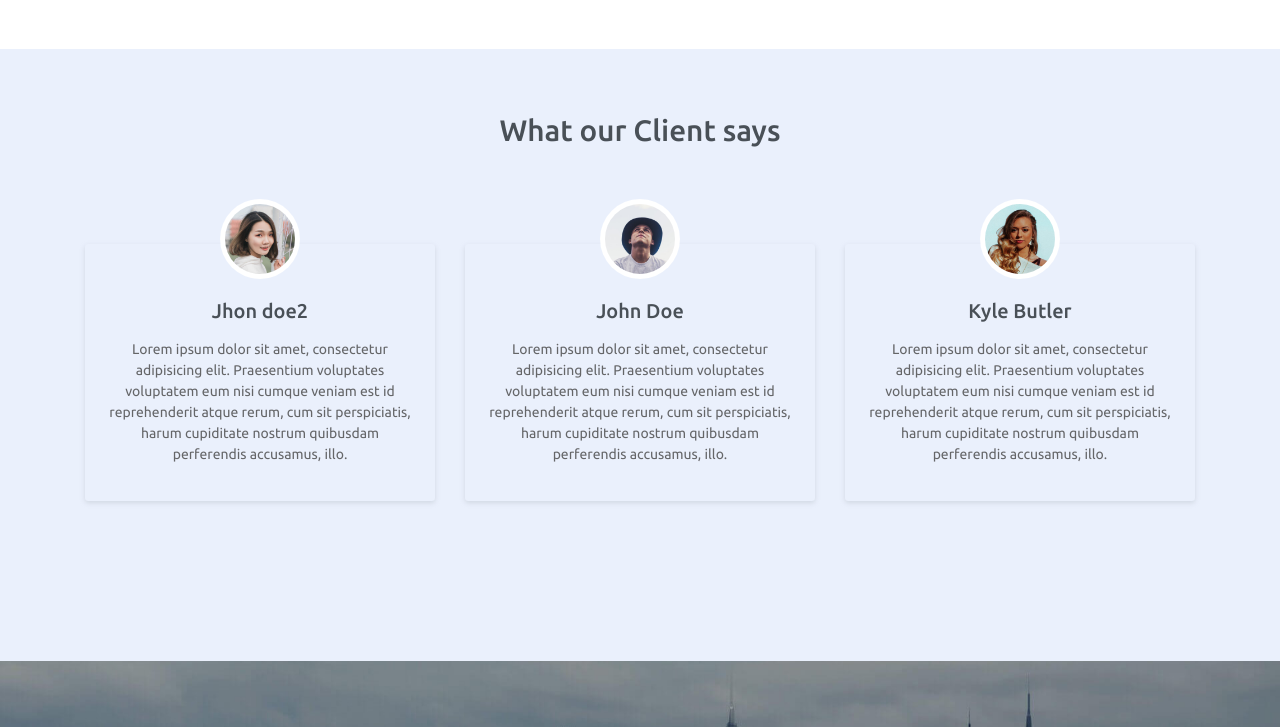
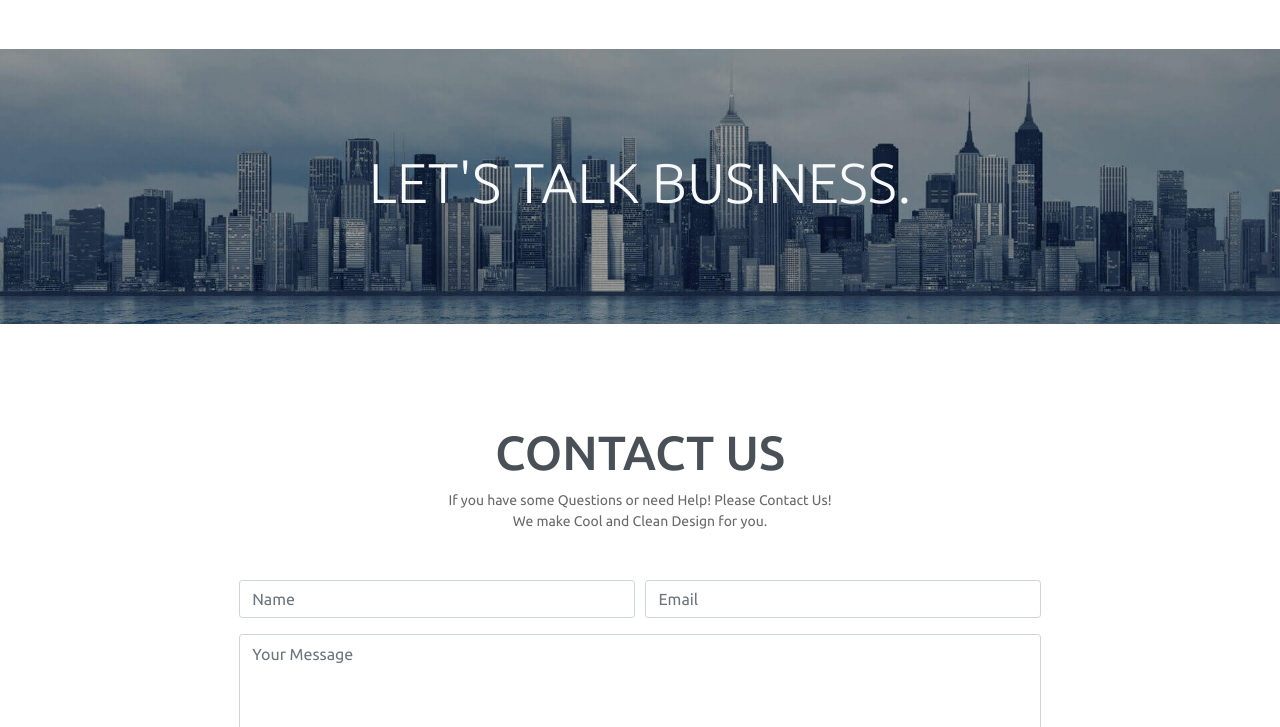
Before and after one commit to vivekpahilwan/codecavev3, a plain HTML site: page index.html in a window 1280 px wide. Shown: the part 3733-4460 px from the top of the page. Drawn offline with Linux system fonts and the light colour scheme.

Commit message:
review section

```diff
--- a/index.html
+++ b/index.html
@@ -264,45 +264,6 @@
     <!-- Carousel End -->
 
 
-
-    <!-- Testmonial Section -->
-    <section class="text-center pt-5" id="testmonial">
-        <!-- Container -->
-        <div class="container">
-            <h3 class="mt-3 mb-5 pb-5">What our Client says</h3>
-            <!-- Row -->
-            <div class="row">
-                <div class="col-sm-10 col-md-4 m-auto">
-                    <div class="testmonial-wrapper">
-                        <img src="/public_html/assets/imgs/avatar1.jpg" alt="Client Image">
-                        <h6 class="title mb-3">Jhon doe2</h6>
-                        <p>Lorem ipsum dolor sit amet, consectetur adipisicing elit. Praesentium voluptates voluptatem
-                            eum nisi cumque veniam est id reprehenderit atque rerum, cum sit perspiciatis, harum
-                            cupiditate nostrum quibusdam perferendis accusamus, illo.</p>
-                    </div>
-                </div>
-                <div class="col-sm-10 col-md-4 m-auto">
-                    <div class="testmonial-wrapper">
-                        <img src="/public_html/assets/imgs/avatar2.jpg" alt="Client Image">
-                        <h6 class="title mb-3">John Doe</h6>
-                        <p>Lorem ipsum dolor sit amet, consectetur adipisicing elit. Praesentium voluptates voluptatem
-                            eum nisi cumque veniam est id reprehenderit atque rerum, cum sit perspiciatis, harum
-                            cupiditate nostrum quibusdam perferendis accusamus, illo.</p>
-                    </div>
-                </div>
-                <div class="col-sm-10 col-md-4 m-auto">
-                    <div class="testmonial-wrapper">
-                        <img src="/public_html/assets/imgs/avatar3.jpg" alt="Client Image">
-                        <h6 class="title mb-3">Kyle Butler</h6>
-                        <p>Lorem ipsum dolor sit amet, consectetur adipisicing elit. Praesentium voluptates voluptatem
-                            eum nisi cumque veniam est id reprehenderit atque rerum, cum sit perspiciatis, harum
-                            cupiditate nostrum quibusdam perferendis accusamus, illo.</p>
-                    </div>
-                </div>
-            </div><!-- end of Row -->
-        </div><!-- End of Cotanier -->
-    </section><!-- End of Testmonial Section -->
-
     <!-- Section -->
     <section class="has-bg-img text-center text-light height-auto"
         style="background-image: url(/public_html/assets/imgs/bg-img-2.jpg)">
@@ -316,7 +277,7 @@
         <div class="container">
             <h1>CONTACT US</h1>
             <p class="mb-5">If you have some Questions or need Help! Please Contact Us! <br>
-                We make Cool and Clean Design for your Business.</p>
+                We make Cool and Clean Design for you.</p>
 
             <!-- Contact form -->
             <form class="contact-form col-md-11 col-lg-9 mx-auto">
```
